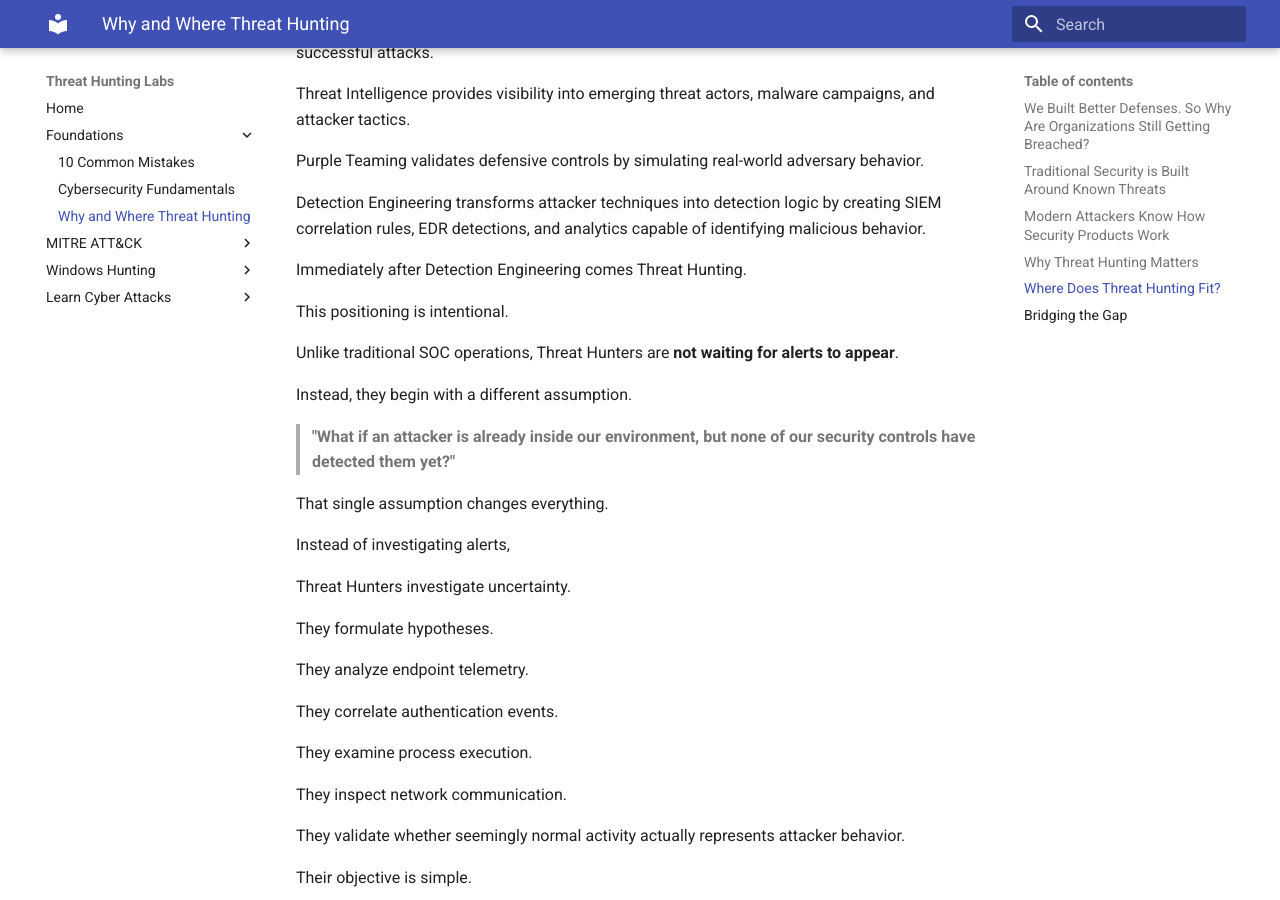
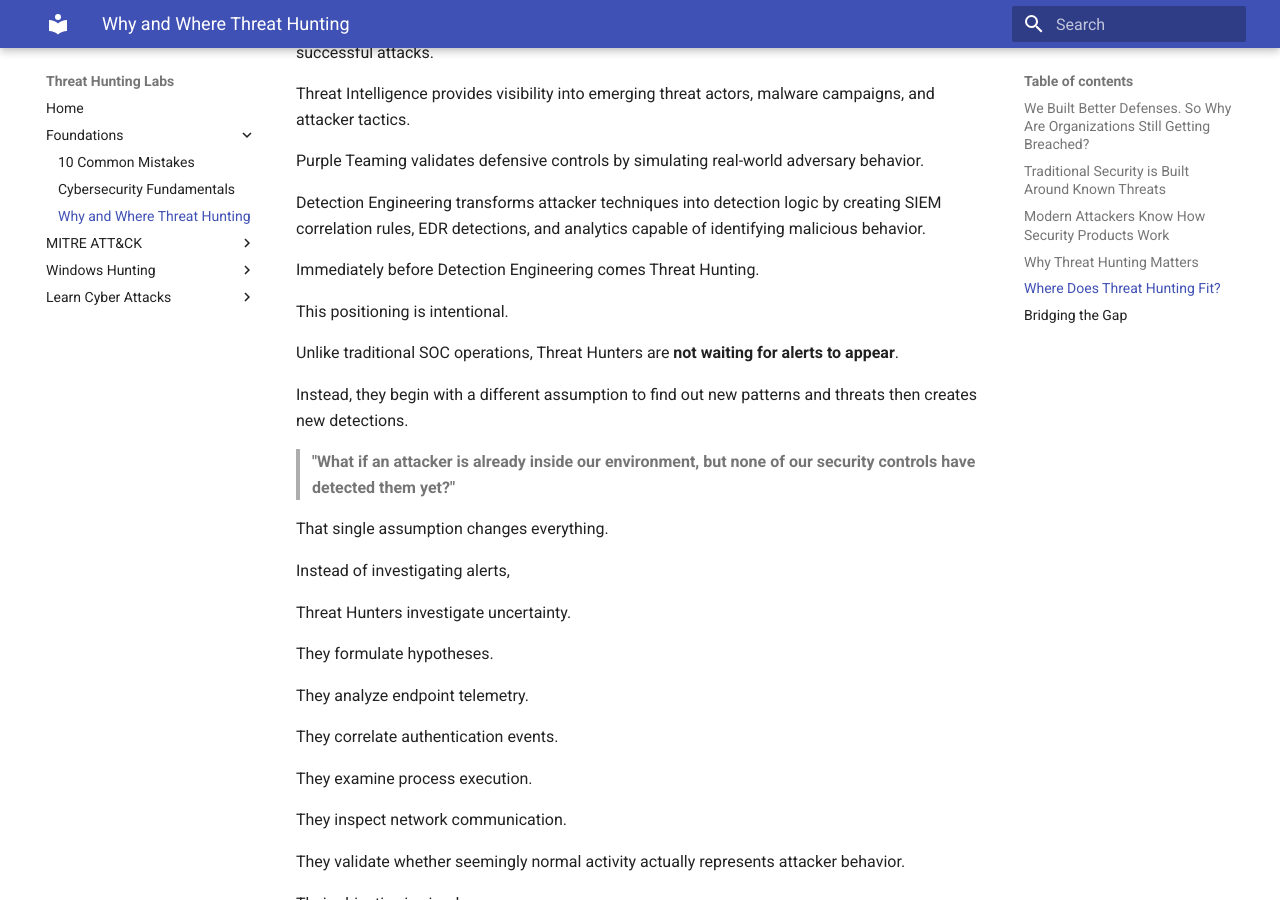
Before and after one commit to pbmundas/ThreatHuntingLabs, an MkDocs documentation site: the page built from docs/foundations/Why-Every-Organization-Needs-Threat-Hunting.md, in a window 1280 px wide and 900 px high, scrolled down 6777 px. Built offline with MkDocs 1.6.1 and Material for MkDocs 9.7.7, drawn with Linux system fonts in a browser that asks for light colours.

Commit message:
Update Why-Every-Organization-Needs-Threat-Hunting.md

```diff
--- a/docs/foundations/Why-Every-Organization-Needs-Threat-Hunting.md
+++ b/docs/foundations/Why-Every-Organization-Needs-Threat-Hunting.md
@@ -254,13 +254,13 @@ Purple Teaming validates defensive controls by simulating real-world adversary b
 
 Detection Engineering transforms attacker techniques into detection logic by creating SIEM correlation rules, EDR detections, and analytics capable of identifying malicious behavior.
 
-Immediately after Detection Engineering comes Threat Hunting.
+Immediately before Detection Engineering comes Threat Hunting.
 
 This positioning is intentional.
 
 Unlike traditional SOC operations, Threat Hunters are **not waiting for alerts to appear**.
 
-Instead, they begin with a different assumption.
+Instead, they begin with a different assumption to find out new patterns and threats then creates new detections.
 
 > **"What if an attacker is already inside our environment, but none of our security controls have detected them yet?"**
 
```
